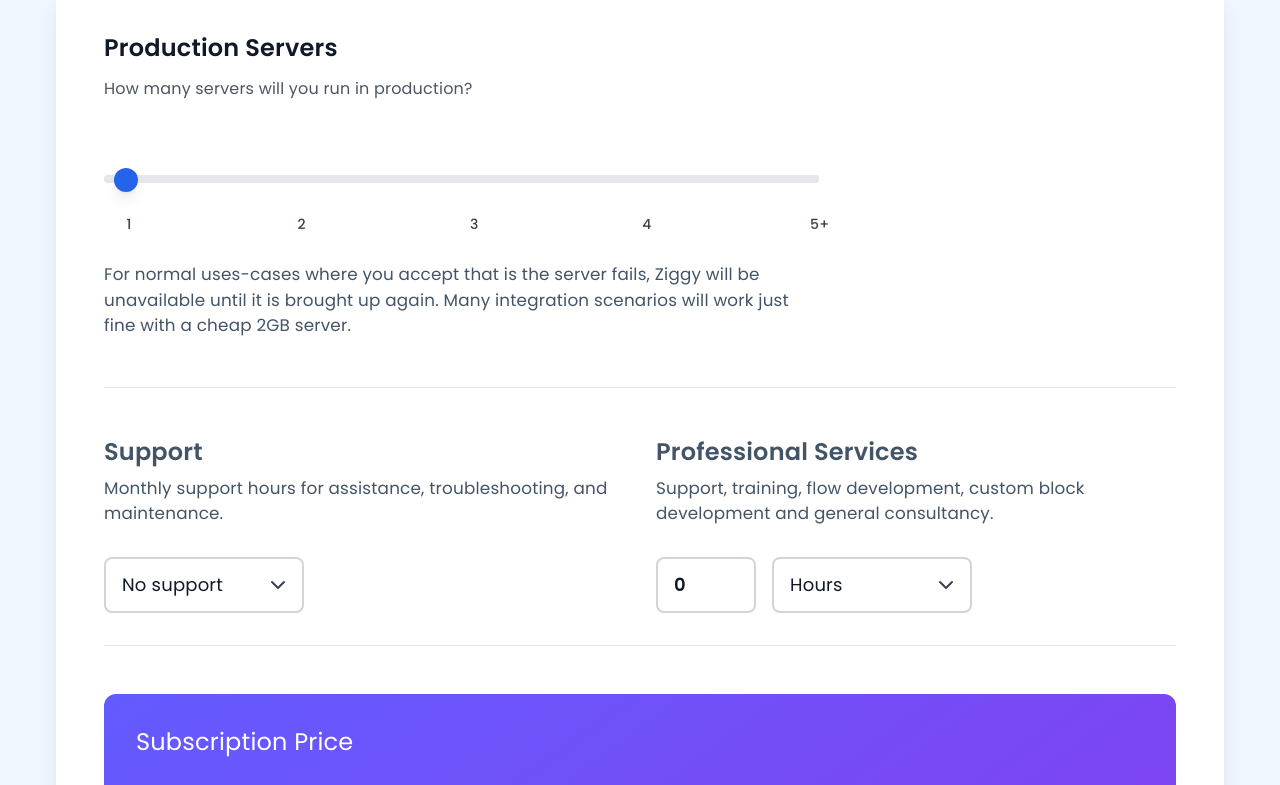
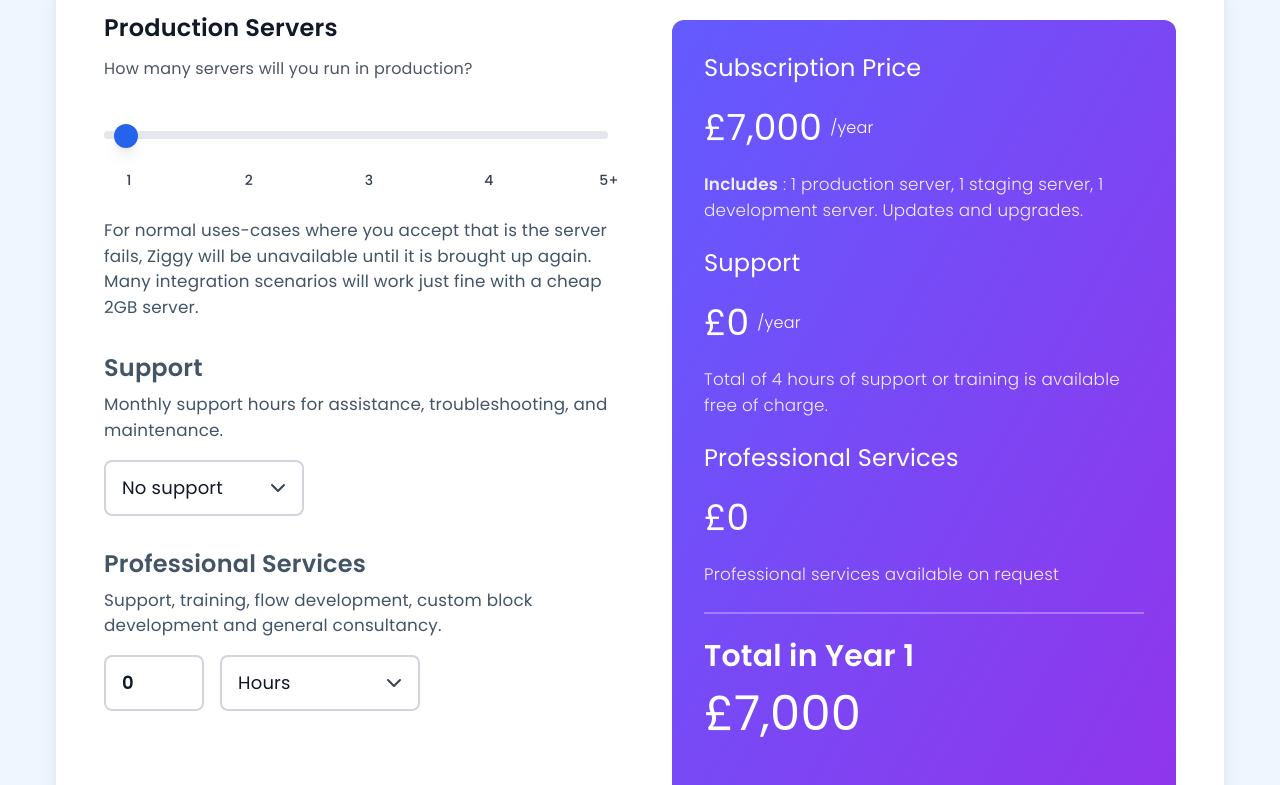
Before and after one commit to fmay/ziggy-site-new, a Next.js app: page /pricing in a window 1280 px wide. Shown: the part 460-1245 px from the top of the page. Built offline with nearby package versions, Linux system fonts and the light colour scheme.

Commit message:
pricing 0.7

```diff
--- a/src/components/pricing/Cost.tsx
+++ b/src/components/pricing/Cost.tsx
@@ -57,7 +57,7 @@ export default function Cost({
           <div className={styles.resultDescription}>
             {supportHours === 0 ? (
               <p>
-                4 hours of support or training is available free of charge
+                Total of 4 hours of support or training is available free of charge.
               </p>
             ) : (
               <p>
@@ -95,9 +95,10 @@ export default function Cost({
           </div>
         </div>
 
+        <div className="mt-4 text-transparent">x</div>
         <div className={styles.descriptionWrapper}>
           <button className={styles.button}>
-            <a href="/contact">Let's talk</a>
+            <a href="/contact">Contact Us</a>
           </button>
         </div>
       </div>
--- a/src/components/pricing/PricingCalculator.module.scss
+++ b/src/components/pricing/PricingCalculator.module.scss
@@ -7,7 +7,7 @@
 }
 
 .container {
-  @apply bg-white rounded-2xl shadow-xl p-8 md:p-12;
+  @apply bg-white rounded-2xl shadow-xl p-8 md:p-12 mt-[-20px];
 }
 
 .header {
@@ -33,7 +33,15 @@
 }
 
 .mainContent {
-  @apply space-y-12;
+  @apply flex flex-col md:flex-row gap-8;
+}
+
+.column1 {
+  @apply flex-1 space-y-8 pr-8;
+}
+
+.column2 {
+  @apply flex-1;
 }
 
 .sliderSupportRow {
@@ -41,7 +49,7 @@
 }
 
 .slider {
-  @apply md:w-2/3;
+  //@apply md:w-2/3;
 
   &:last-of-type {
     @apply border-b-0;
@@ -61,7 +69,7 @@
 }
 
 .rangeWrapper {
-  @apply relative pt-8 pb-12;
+  @apply relative pt-2 pb-12;
 }
 
 .rangeInput {
@@ -174,7 +182,7 @@
 }
 
 .estimateContainer {
-  @apply bg-gradient-to-br from-stripe-purple to-purple-600 rounded-xl p-8 mt-8 font-normal;
+  @apply bg-gradient-to-br from-stripe-purple to-purple-600 rounded-xl p-8 mt-2 font-normal;
 
   .resultContainer {
     @apply text-white;
@@ -280,11 +288,11 @@
 }
 
 .supportColumn {
-  @apply flex-1 md:w-1/2;
+  @apply flex-1;
 }
 
 .servicesColumn {
-  @apply flex-1 md:w-1/2;
+  @apply flex-1;
 }
 
 // Services row styles
@@ -342,26 +350,6 @@
   }
 }
 
-.slider2 {
-  .rangeInput::-webkit-slider-thumb {
-    @apply bg-purple-600;
-  }
-
-  .rangeInput::-moz-range-thumb {
-    @apply bg-purple-600;
-  }
-}
-
-.slider3 {
-  .rangeInput::-webkit-slider-thumb {
-    @apply bg-indigo-600;
-  }
-
-  .rangeInput::-moz-range-thumb {
-    @apply bg-indigo-600;
-  }
-}
-
 // Responsive adjustments
 @media (max-width: 768px) {
   .calc {
--- a/src/components/pricing/PricingCalculator.tsx
+++ b/src/components/pricing/PricingCalculator.tsx
@@ -2,7 +2,7 @@
 
 import { useState, useCallback } from 'react'
 import styles from './PricingCalculator.module.scss'
-import Slider from './Slider'
+import Servers from './Servers'
 import Support from './Support'
 import Services from './Services'
 import Cost from './Cost'
@@ -97,7 +97,7 @@ export default function PricingCalculator() {
     else
       inc = `${servers} production servers, ${servers} staging servers, ${servers} development servers.`
 
-    inc += ` One year of upgrades.`
+    inc += ` Updates and upgrades.`
     return inc
   }
 
@@ -122,11 +122,11 @@ export default function PricingCalculator() {
     <div className={styles.calc} id="calculator">
       <div className={styles.container}>
         <div className={styles.mainContent}>
-          {/*SLIDER AND SUPPORT ROW*/}
-          <div className={styles.sliderSupportRow}>
+          {/*COLUMN 1: SLIDER, SUPPORT, SERVICES*/}
+          <div className={styles.column1}>
             {/*SLIDER*/}
             {sliderConfigs.map((config, idx) => (
-              <Slider
+              <Servers
                 key={config.id}
                 config={config}
                 value={getSliderValue(config.id)}
@@ -135,10 +135,7 @@ export default function PricingCalculator() {
                 index={idx}
               />
             ))}
-          </div>
 
-          {/*SUPPORT AND SERVICES ROW*/}
-          <div className={styles.supportServicesRow}>
             {/*SUPPORT*/}
             <Support
               supportHours={supportHours}
@@ -154,7 +151,8 @@ export default function PricingCalculator() {
             />
           </div>
 
-          {/*COST*/}
+          {/*COLUMN 2: COST*/}
+          <div className={styles.column2}>
             <Cost
               subscriptionPrice={calculatePrice()}
               supportPrice={calculateSupport()}
@@ -168,5 +166,6 @@ export default function PricingCalculator() {
           </div>
         </div>
       </div>
+    </div>
   )
 }
--- a/src/components/pricing/Slider.tsx
+++ b/src/components/pricing/Servers.tsx
@@ -19,7 +19,7 @@ interface SliderProps {
   index: number
 }
 
-export default function Slider({ config, value, onChange, description, index }: SliderProps) {
+export default function Servers({ config, value, onChange, description, index }: SliderProps) {
   const calculateLabelPosition = (labelIndex: number, totalLabels: number) => {
     if (totalLabels <= 1) return '0%'
     const percentage = (labelIndex / (totalLabels - 1)) * 100
--- a/src/components/pricing/Services.tsx
+++ b/src/components/pricing/Services.tsx
@@ -22,7 +22,7 @@ export default function Services({
         </p>
       </div>
 
-      <div className={`${styles.servicesRow} !mt-[30px]`}>
+      <div className={`${styles.servicesRow}`}>
         <div className={styles.servicesInputContainer}>
           <input
             type="number"
--- a/src/components/pricing/Support.tsx
+++ b/src/components/pricing/Support.tsx
@@ -15,7 +15,7 @@ export default function Support({ supportHours, onSupportHoursChange }: SupportP
         </p>
       </div>
 
-      <div className={`${styles.servicesRow} !mt-[30px]`}>
+      <div className={`${styles.servicesRow}`}>
         <div className={styles.servicesDropdownContainer}>
           <select
             id="supportHours"
```
Lines whose indentation alone changed are shown as unchanged.
